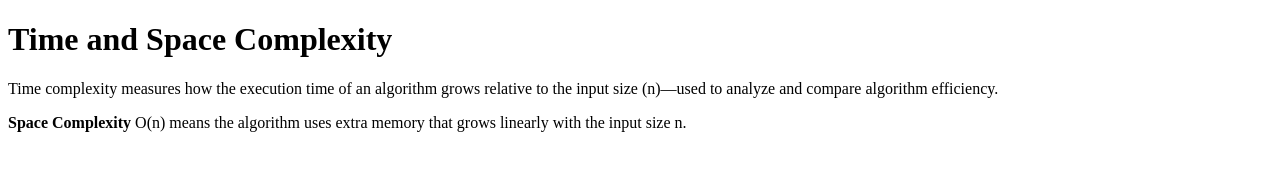
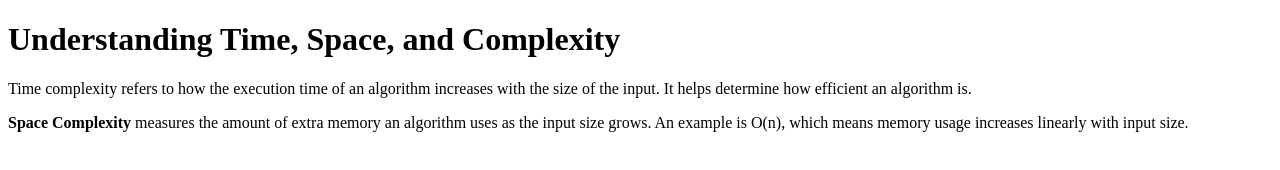
Before and after one commit to acciojob/time-and-space-complexity-sagar9685, a website: page main.html in a window 1280 px wide. Drawn offline with Linux system fonts and the light colour scheme.

Commit message:
created a submission

```diff
--- a/main.html
+++ b/main.html
@@ -7,9 +7,15 @@
 </head>
 
 <body>
-	<h1>Time and Space Complexity</h1>
-	<p>Time complexity measures how the execution time of an algorithm grows relative to the input size (n)—used to analyze and compare algorithm efficiency.</p>
-		<p> <b> Space Complexity </b> O(n) means the algorithm uses extra memory that grows linearly with the input size n.</p>
+<h1>Understanding Time, Space, and Complexity</h1>
+	<p>
+    Time complexity refers to how the execution time of an algorithm increases with the size of the input. It helps determine how efficient an algorithm is.
+  </p>
+
+	 <p>
+    <b>Space Complexity</b> measures the amount of extra memory an algorithm uses as the input size grows. An example is O(n), which means memory usage increases linearly with input size.
+  </p>
+
 	<!-- the entire body must be written by student -->
     <script type="text/javascript" src="./script.js">
 </script>
```
